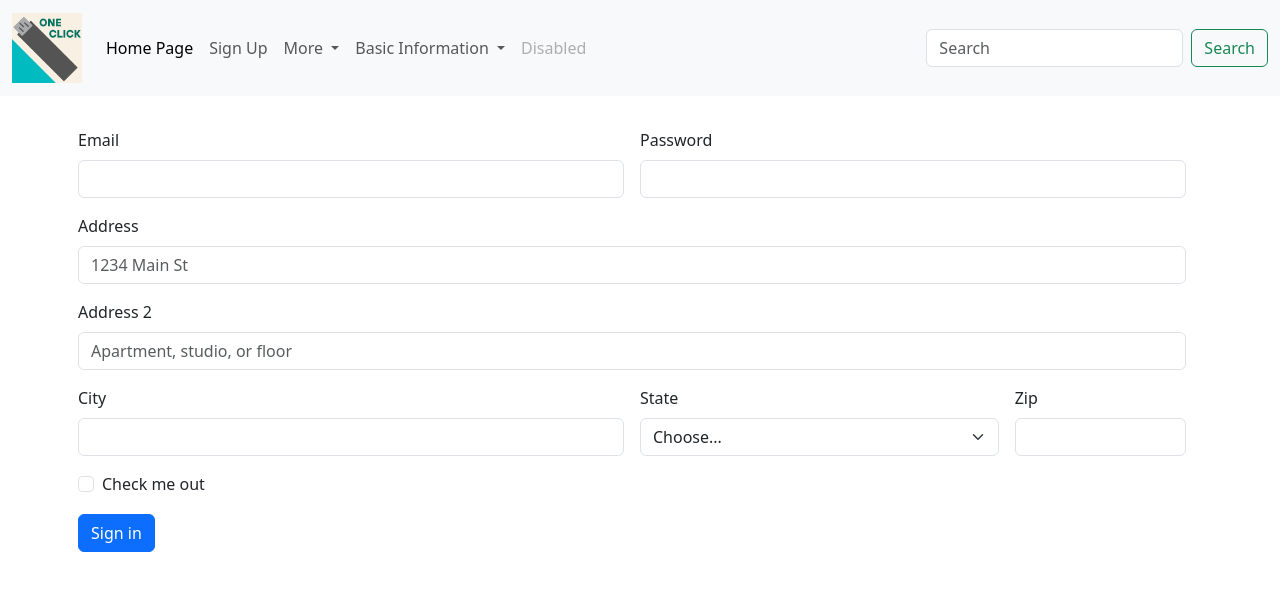
After one commit to TempeHS/2026CT_Web_Samuel.H, a Flask app: page /signup.html in a window 1280 px wide. The commit adds this page. Shown: the top 591 px of the page. Run offline with Flask 3, Linux system fonts and the light colour scheme.

Commit message:
sign up and more

```diff
--- a/main.py
+++ b/main.py
@@ -17,5 +17,17 @@ def index():
     return render_template("index.html", cards=card_data), 200
 
 
+@app.route('/contact.html')
+def contact():
+    return render_template("contact.html"), 200
+
+@app.route('/faq.html')
+def faq():
+    return render_template("faq.html"), 200
+
+@app.route('/signup.html')
+def signup():
+    return render_template("signup.html"), 200
+
 if __name__ == '__main__':
     app.run(debug=True)
--- a/templates/partials/menu.html
+++ b/templates/partials/menu.html
@@ -18,7 +18,7 @@
           <a class="nav-link active" aria-current="page" href="/index.html""#">Home Page</a>
         </li>
         <li class="nav-item">
-          <a class="nav-link" href="SignUp.html">Sign Up</a>
+          <a class="nav-link" href="signup.html">Sign Up</a>
         </li>
         <li class="nav-item dropdown">
           <a
@@ -28,11 +28,11 @@
             data-bs-toggle="dropdown"
             aria-expanded="false"
           >
-            FAQ
+            More
           </a>
           <ul class="dropdown-menu">
-            <li><a class="dropdown-item" href="#">Contact Us</a></li>
-            <li><a class="dropdown-item" href="#">FAQ</a></li>
+            <li><a class="nav-link" href="contact.html">Contact Us</a></li>
+            <li><a class="nav-link" href="faq.html">FAQ</a></li>
           </ul>
         </li>
         <li class="nav-item dropdown">
--- /dev/null
+++ b/templates/signup.html
@@ -0,0 +1,58 @@
+{% extends 'layout.html' %} {% block content %}
+<div class="container">
+  <div class="row">
+    <form class="row g-3">
+      <div class="col-md-6">
+        <label for="inputEmail4" class="form-label">Email</label>
+        <input type="email" class="form-control" id="inputEmail4" />
+      </div>
+      <div class="col-md-6">
+        <label for="inputPassword4" class="form-label">Password</label>
+        <input type="password" class="form-control" id="inputPassword4" />
+      </div>
+      <div class="col-12">
+        <label for="inputAddress" class="form-label">Address</label>
+        <input
+          type="text"
+          class="form-control"
+          id="inputAddress"
+          placeholder="1234 Main St"
+        />
+      </div>
+      <div class="col-12">
+        <label for="inputAddress2" class="form-label">Address 2</label>
+        <input
+          type="text"
+          class="form-control"
+          id="inputAddress2"
+          placeholder="Apartment, studio, or floor"
+        />
+      </div>
+      <div class="col-md-6">
+        <label for="inputCity" class="form-label">City</label>
+        <input type="text" class="form-control" id="inputCity" />
+      </div>
+      <div class="col-md-4">
+        <label for="inputState" class="form-label">State</label>
+        <select id="inputState" class="form-select">
+          <option selected>Choose...</option>
+          <option>...</option>
+        </select>
+      </div>
+      <div class="col-md-2">
+        <label for="inputZip" class="form-label">Zip</label>
+        <input type="text" class="form-control" id="inputZip" />
+      </div>
+      <div class="col-12">
+        <div class="form-check">
+          <input class="form-check-input" type="checkbox" id="gridCheck" />
+          <label class="form-check-label" for="gridCheck"> Check me out </label>
+        </div>
+      </div>
+      <div class="col-12">
+        <button type="submit" class="btn btn-primary">Sign in</button>
+      </div>
+    </form>
+    {% endblock %}
+  </div>
+</div>
```
Also changed, not shown: templates/contact.html (added, +31 -0 lines), templates/faq.html (added, +37 -0 lines), static/images/faq.png (added).
